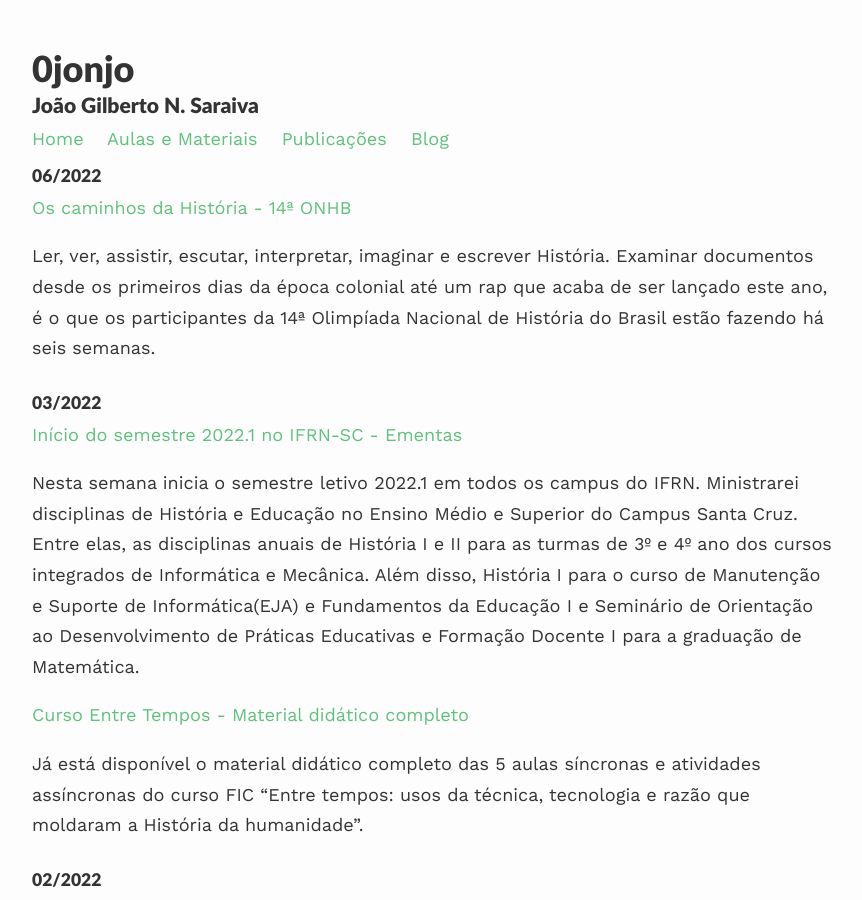
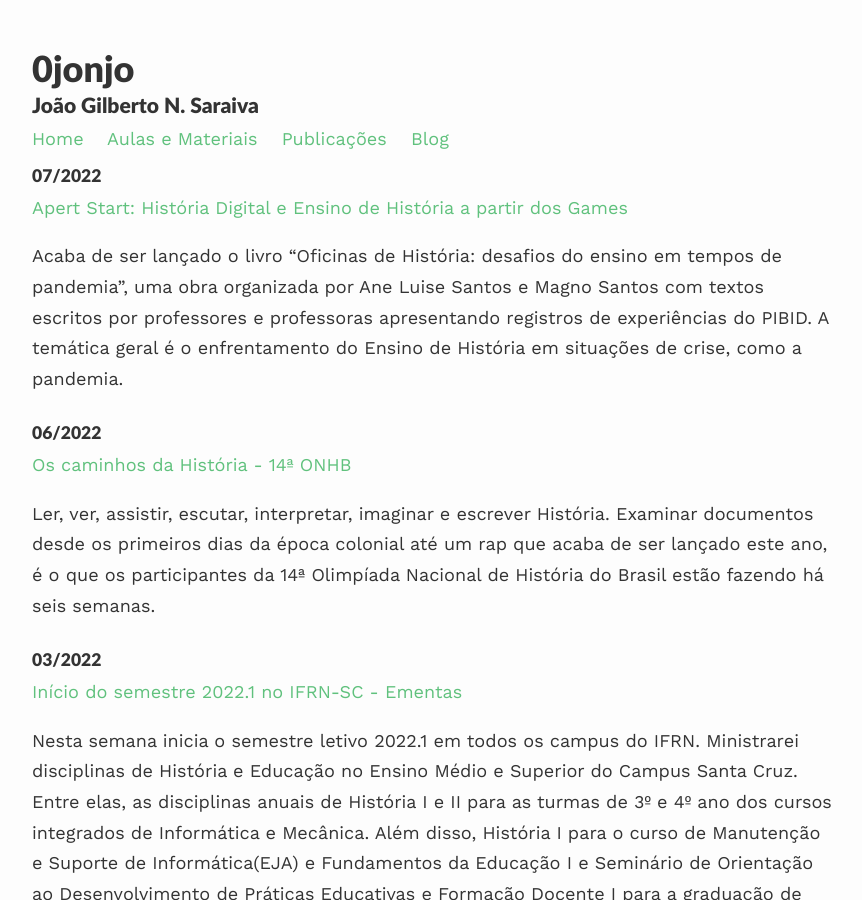
Before and after one commit to 0jonjo/0jonjo.github.io, a Jekyll site: the page built from archive.html, in a window 1280 px wide and 900 px high. Shown: the whole window, without its empty margins (208-1070 px from the left). Built offline with Jekyll 4.4.1, drawn with Linux system fonts in a browser that asks for light colours; nearby versions of some CDN libraries.

Commit message:
post aperte start and update publications

```diff
--- /dev/null
+++ b/_posts/2022-07-11-apertestart.md
@@ -0,0 +1,20 @@
+---
+title: "Apert Start: História Digital e Ensino de História a partir dos Games"
+description: "Capitulo de livro recém-publicado "
+layout: post
+tags: historia historiador ciencia tecnica tecnologia livro capitulo ifrn history educacao ideia educacao ensino games digital gaming
+image: https://user-images.githubusercontent.com/64807181/173188287-9943f3d7-3a75-46bf-9ff9-138c3defdc3c.png
+---
+
+Acaba de ser lançado o livro ["Oficinas de História: desafios do ensino em tempos de pandemia"](https://editoracriacao.com.br/oficinas-de-historia-desafios-do-ensino-em-tempos-de-pandemia/), uma obra organizada por Ane Luise Santos e Magno Santos com textos escritos por professores e professoras apresentando registros de experiências do PIBID. A temática geral é o enfrentamento do Ensino de História em situações de crise, como a pandemia.
+
+Escrevi um capítulo com o pesquisador, programador e amigo [Marco Fornaciari](https://twitter.com/mafornaciari) intitulado "Aperte Start: primeiros passos entre História Digital e Ensino de História com Videogames". Nele abordados conceitos introdutórios sobre o que é História Digital e suas contribuições para o ensino hoje - incluindo aproximações com a legislação educacional vigente no Brasil. Em sequência nos aprofundamos na temática de estudo do Marco, os games. O texto discute o que é um jogo e apresenta e problematiza como historiadores e professores de História utilizam os videogames a partir de [Civilization VI](https://civilization.com/pt-BR/). O norte é entender os games menos como possibilidades de ilustrar "um pano de fundo histórico" sobre algum tema e mais como uma mídia. Uma vez que compreender seus modos de fazer e aspectos específicos dentro da cultura digital ampliam e qualificam seu uso.
+
+Links:
+
+- [Download do livro "Oficinas de História: desafios do ensino em tempos de pandemia"](https://editoracriacao.com.br/oficinas-de-historia-desafios-do-ensino-em-tempos-de-pandemia/)
+- [Publicações do Marco Fornaciari para se aprofundar nas discussões sobre videogame](https://www.researchgate.net/profile/Marco-Fornaciari)
+
+![image](https://user-images.githubusercontent.com/64807181/173188287-9943f3d7-3a75-46bf-9ff9-138c3defdc3c.png)
+
+Fonte: [Instagram](https://www.instagram.com/p/CdDYxKhsyaB/)
--- a/publications.md
+++ b/publications.md
@@ -4,7 +4,7 @@ layout: page
 permalink: /publications/
 published: true
 ---
-
+- Aperte Start: primeiros passos entre História Digital e Ensino de História com Videogames [(2022, Capítulo de livro)](https://editoracriacao.com.br/oficinas-de-historia-desafios-do-ensino-em-tempos-de-pandemia/)
 - Introdução ao Markdown (Tradução) [(2021, Artigo em Revista)](https://doi.org/10.46430/phpt0008)
 - Pesquisa censitária e formulários online no ensino de História na Educação Básica [(2021, Capítulo de livro)](https://simpohist2021tecnologias.blogspot.com/2021/05/joao-gilberto-neves-saraiva.html)
 - No front das redações: construindo o Nordeste nas páginas do The New York Times [(2021, Capítulo de livro)](https://www.ideiaeditora.com.br/produto/nordeste-do-brasil-na-ii-guerra-mundial/)
```
